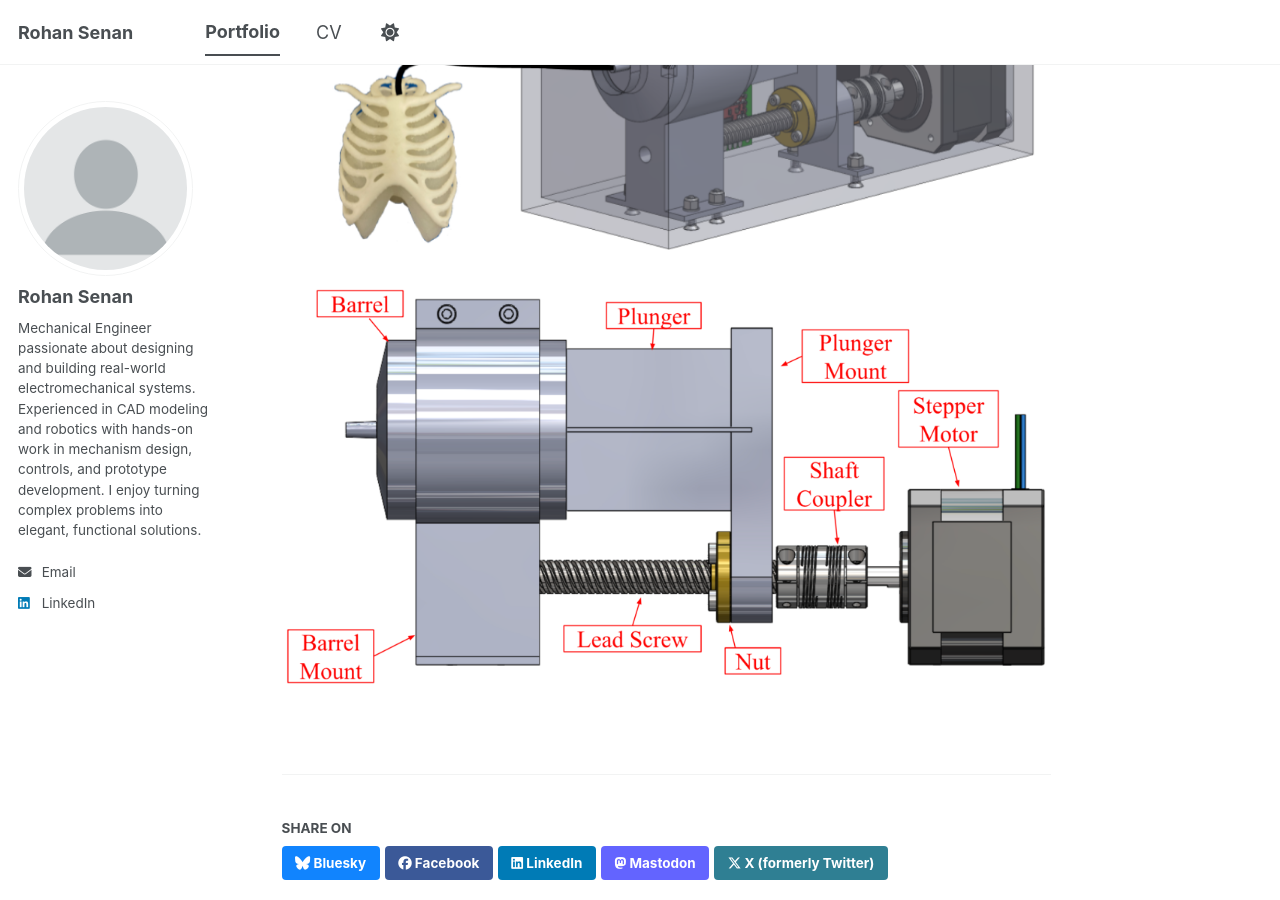
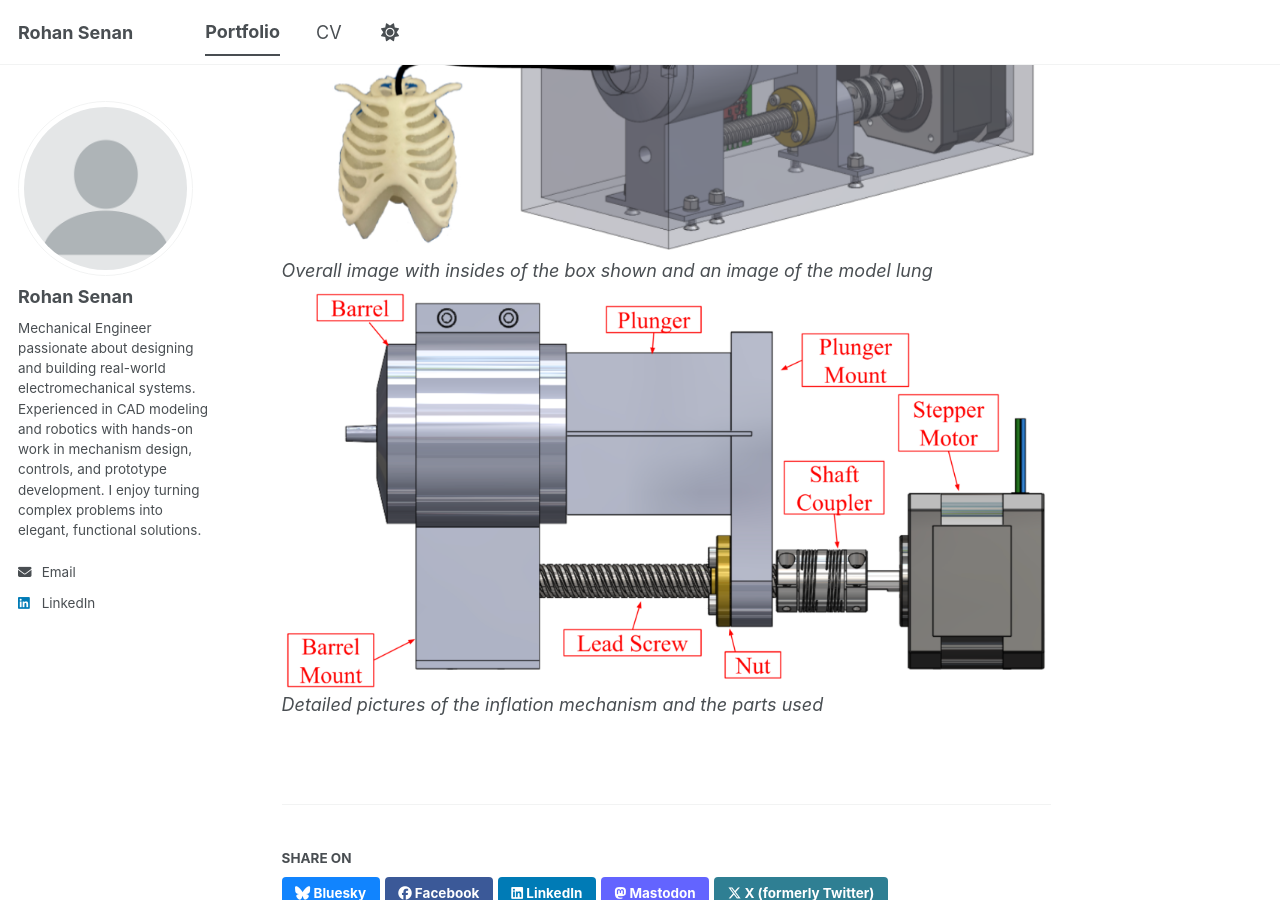
Before and after one commit to rohansenan/rohansenan.github.io, a Jekyll site: the page built from _portfolio/02_Breathing_Buddy.md, in a window 1280 px wide and 900 px high, scrolled down 1068 px. Built offline with Jekyll 4.4.1, drawn with Linux system fonts in a browser that asks for light colours; a script bundle is joined from its source files by our own code; library files that are not in the unit come from our copies.

Commit message:
Update 02_Breathing_Buddy.md

```diff
--- a/_portfolio/02_Breathing_Buddy.md
+++ b/_portfolio/02_Breathing_Buddy.md
@@ -24,5 +24,6 @@ A music teacher needed a portable device that could inflate a model lung to demo
 - Improved how students visually understood diaphragm motion
 
 <img src='/images/MBB_Overall.png'>
-
+*Overall image with insides of the box shown and an image of the model lung*
 <img src='/images/MBB_Mechanism.png'>
+*Detailed pictures of the inflation mechanism and the parts used*
```
